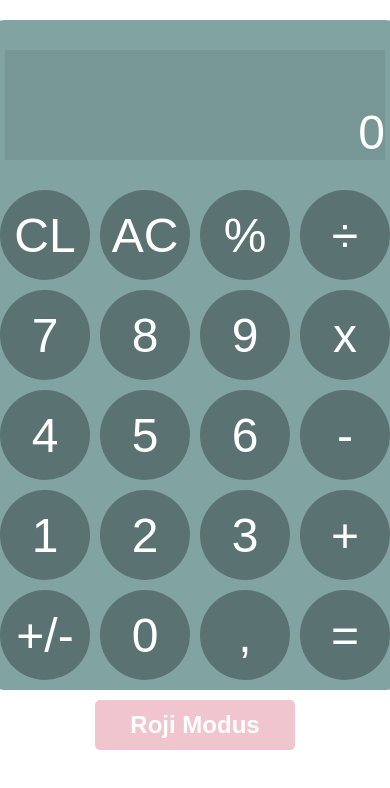
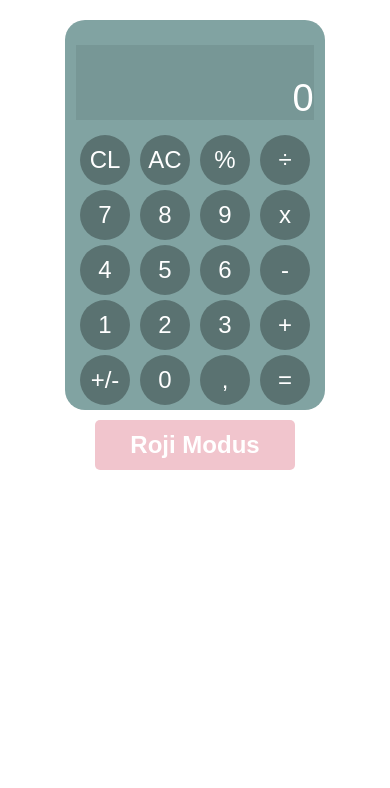
Before and after one commit to davidlovcov/calculator, a plain HTML site: page index.html in a window 390 px wide. Drawn offline with Linux system fonts and the light colour scheme.

Commit message:
Add responsiveness

```diff
--- a/styles.css
+++ b/styles.css
@@ -106,3 +106,26 @@ button {
 .change-color-btn:active {
     filter: brightness(70%);
 }
+
+@media only screen and (max-width: 480px) {
+    .calculator {
+        width: 250px;
+        height: 380px;
+        padding: 5px;
+    }
+
+    .wrapper > button, .wrapper {
+        width: 50px;
+        height: 50px;
+        font-size: 24px;
+    }
+
+    .display {
+        font-size: 38px;
+        margin-bottom: 5px;
+    }
+
+    .buttons {
+        gap: 5px;
+    }
+}
```
